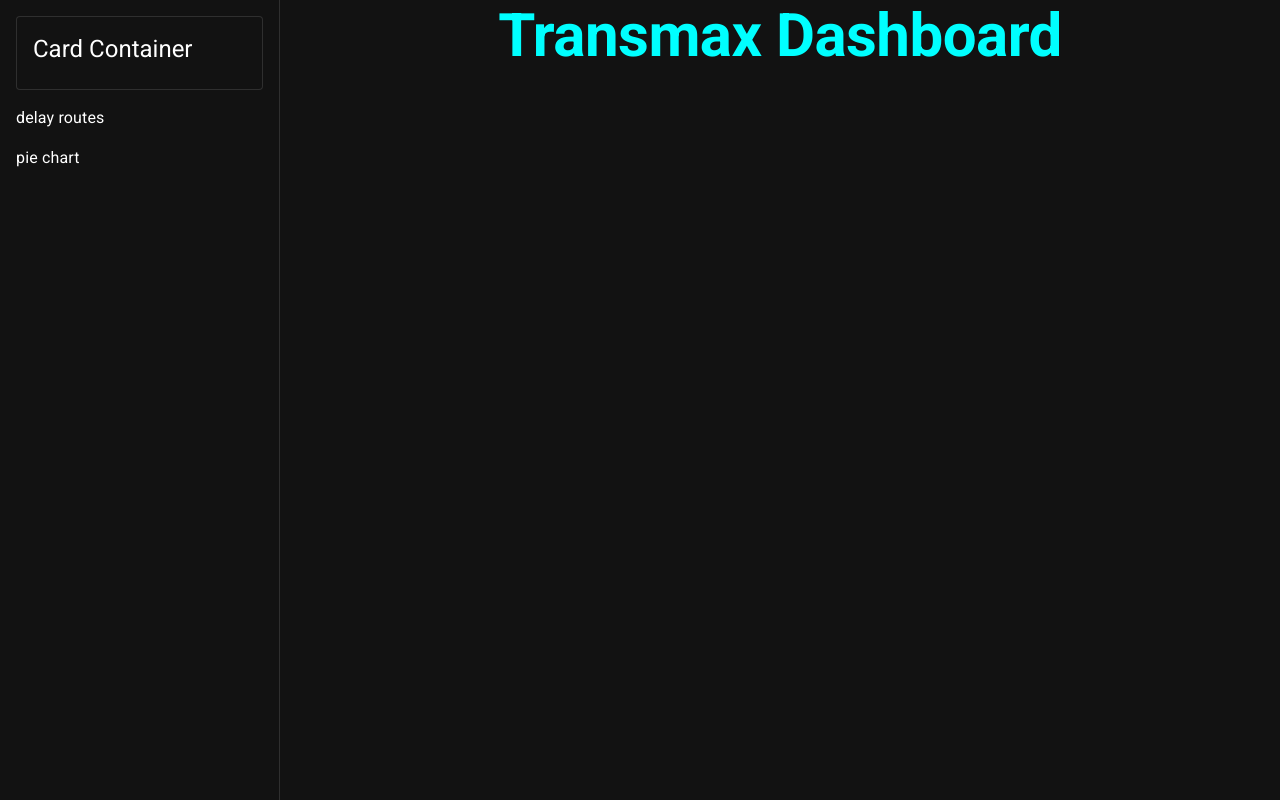
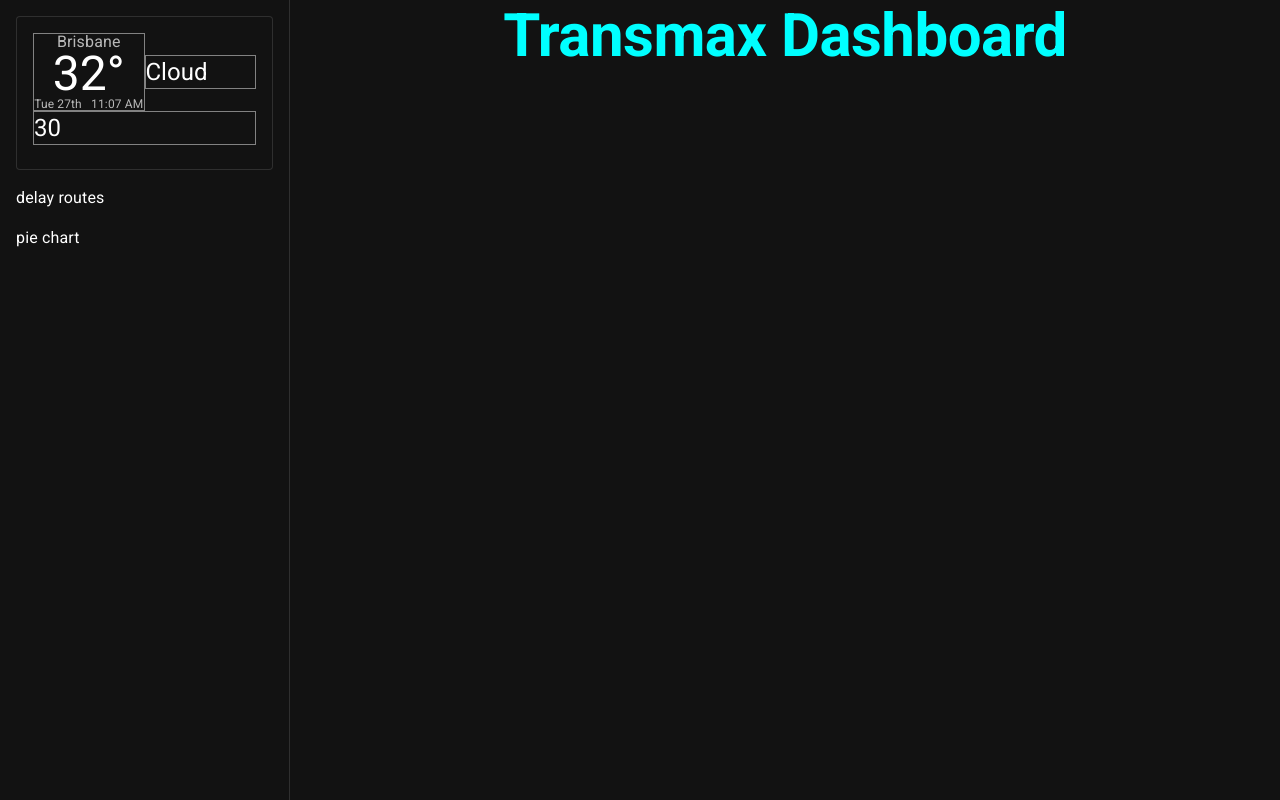
Before and after one commit to sunyang-629/transmax-dashboard, a React (Create React App) app: page / in a window 1280 px wide. Built offline with nearby package versions, Linux system fonts and the light colour scheme.

Commit message:
3-feat:complete main card

```diff
--- a/package.json
+++ b/package.json
@@ -14,6 +14,7 @@
     "@types/node": "^16.18.80",
     "@types/react": "^18.2.55",
     "@types/react-dom": "^18.2.19",
+    "dayjs": "^1.11.10",
     "react": "^18.2.0",
     "react-dom": "^18.2.0",
     "react-scripts": "5.0.1",
--- a/src/components/sidebar/weather-card/weather-card.tsx
+++ b/src/components/sidebar/weather-card/weather-card.tsx
@@ -2,12 +2,35 @@
 import Card from '@mui/material/Card'
 import CardContent from '@mui/material/CardContent'
 import Typography from '@mui/material/Typography'
+import useWeather from '../../../hooks/useWeather'
+import { Grid } from '@mui/material'
+import { getWeatherTime } from '../../../utils'
 
 const WeatherCard = () => {
+  const { weather } = useWeather()
+
   return (
     <Card sx={{ backgroundImage: 'none', boxShadow: 'none' }} variant="outlined">
       <CardContent>
-        <Typography variant="h5">Card Container</Typography>
+        <Grid container justifyContent="center" alignItems="center">
+          <Grid item xs={6} sx={{ border: '1px solid #828282' }} textAlign="center">
+            <Typography variant="body1" sx={{ color: 'text.secondary' }} lineHeight={1}>
+              {weather.name}
+            </Typography>
+            <Typography variant="h3" lineHeight={1}>
+              {weather.main.temp}&deg;
+            </Typography>
+            <Typography variant="body2" color={'text.secondary'} lineHeight={1} fontSize="0.75rem">
+              {getWeatherTime()}
+            </Typography>
+          </Grid>
+          <Grid item xs={6} sx={{ border: '1px solid #828282' }}>
+            <Typography variant="h5">{weather.weather.main}</Typography>
+          </Grid>
+          <Grid item xs={12} sx={{ border: '1px solid #828282' }}>
+            <Typography variant="h5">{weather.forecast.temp}</Typography>
+          </Grid>
+        </Grid>
       </CardContent>
     </Card>
   )
--- a/src/constants/style.ts
+++ b/src/constants/style.ts
@@ -1 +1 @@
-export const SIDE_NAV_WIDTH = 280
+export const SIDE_NAV_WIDTH = 290
--- /dev/null
+++ b/src/hooks/index.ts
@@ -0,0 +1 @@
+export * from './useWeather'
--- /dev/null
+++ b/src/hooks/useWeather.ts
@@ -0,0 +1,11 @@
+import { useState } from 'react'
+import { getMockWeather } from '../utils'
+import { Weather } from '../types'
+
+const useWeather = () => {
+  const [weather] = useState<Weather>(() => getMockWeather())
+
+  return { weather }
+}
+
+export default useWeather
--- /dev/null
+++ b/src/types/index.ts
@@ -0,0 +1 @@
+export * from './weather'
--- /dev/null
+++ b/src/utils/dayjs.ts
@@ -0,0 +1,5 @@
+import dayjs from 'dayjs'
+import advancedFormat from 'dayjs/plugin/advancedFormat'
+dayjs.extend(advancedFormat)
+
+export const getWeatherTime = () => dayjs().format('ddd Do \xa0\xa0h:mm A')
--- /dev/null
+++ b/src/utils/index.ts
@@ -0,0 +1,2 @@
+export * from './mock'
+export * from './dayjs'
--- /dev/null
+++ b/src/utils/mock.ts
@@ -0,0 +1,20 @@
+import { Weather } from '../types'
+
+export const getMockWeather = (): Weather => ({
+  weather: {
+    main: 'Cloud',
+  },
+  main: {
+    temp: 32,
+    humidity: 78,
+    pop: 34,
+  },
+  wind: {
+    speed: 21,
+  },
+  forecast: {
+    main: 'Clear',
+    temp: 30,
+  },
+  name: 'Brisbane',
+})
```
Also changed, not shown: src/types/weather.ts (added, +25 -0 lines), 1 other file (tests, documents, lock files or other folders).
